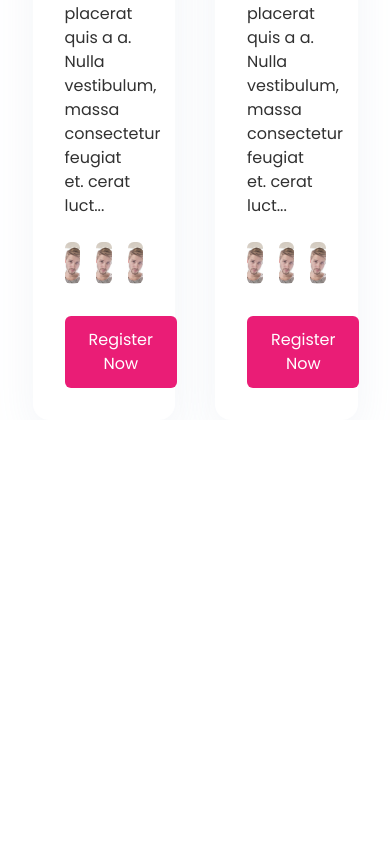
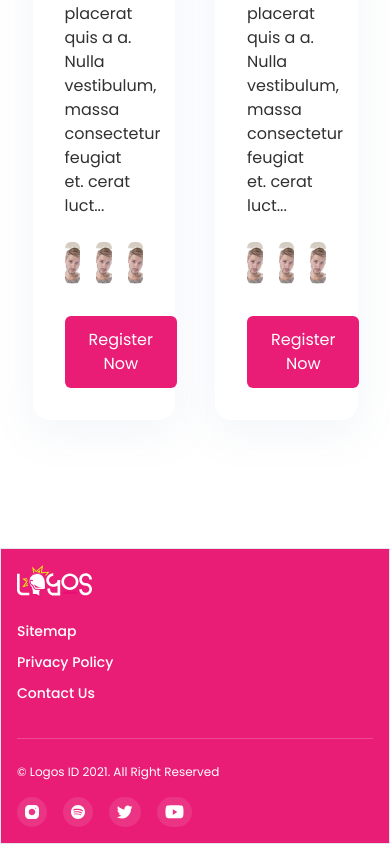
Before and after one commit to logos-engineer/logos-fest, a Next.js app: page /speakers/1 in a window 390 px wide. Shown: the part 1678-2522 px from the top of the page. Before the commit the page ends 2098 px from the top, so only its background shows below. Built offline with nearby package versions, Linux system fonts and the light colour scheme.

Commit message:
add responsive footer

```diff
--- a/src/components/Layout/Footer.js
+++ b/src/components/Layout/Footer.js
@@ -5,25 +5,27 @@ import IconLink from './Footer/IconLink'
 
 const Footer = () => {
   return (
-    <footer className="mt-32 px-40 py-14 w-full bg-pink-500 border">
-      <div className="mx-auto max-w-screen-xl">
+    <footer className="mt-32 p-4 w-full bg-pink-500 border lg:px-40 lg:py-14">
+      <div className="max-w-screen-xl lg:mx-auto">
         <img
           src="/icon/logos-white.svg"
-          className="h-[32px] mx-auto w-auto"
+          className="h-[32px] w-auto lg:mx-auto"
           alt="Logos Logo"
         />
-        <div className="w-[50%] flex justify-between mt-6 mx-auto">
+        <div className="lg:w-[50%] flex flex-col justify-between mt-6 w-full lg:flex-row lg:mx-auto">
           <FooterLink href="/">Sitemap</FooterLink>
           <FooterLink href="/">Privacy Policy</FooterLink>
           <FooterLink href="/">Contact Us</FooterLink>
         </div>
 
-        <div className="h-[1px] flex mt-11 w-full bg-white bg-opacity-20">
+        <div className="h-[1px] flex mt-6 w-full bg-white bg-opacity-20 lg:mt-11">
           {' '}
         </div>
-        <div className="flex items-center justify-between mt-6">
-          <h5 className="text-white font-semibold">© 2021 Logos ID</h5>
-          <div className="flex gap-1">
+        <div className="flex flex-col justify-between mt-6 lg:flex-row lg:items-center">
+          <h5 className="text-white text-xs lg:text-base lg:font-semibold">
+            © Logos ID 2021. All Right Reserved
+          </h5>
+          <div className="flex gap-4 mt-4 lg:gap-1 lg:mt-0">
             <IconLink src="/icon/instagram.svg" href="/" alt="instagram" />
             <IconLink src="/icon/spotify.svg" href="/" alt="spotify" />
             <IconLink src="/icon/twitter.svg" href="/" alt="twitter" />
--- a/src/components/Layout/Footer/FooterLink.js
+++ b/src/components/Layout/Footer/FooterLink.js
@@ -1,19 +1,19 @@
-import propTypes from 'prop-types';
-import React from 'react';
-import Link from 'next/link';
+import propTypes from 'prop-types'
+import React from 'react'
+import Link from 'next/link'
 
 function FooterLink({ href, children }) {
   return (
     <Link passHref href={href}>
-      <a className="relative pb-2 text-white text-lg font-medium border-b-2 border-transparent hover:border-white transition-colors">
+      <a className="relative pb-2 text-white text-sm font-medium border-b-2 border-transparent hover:border-white transition-colors lg:text-lg">
         {children}
       </a>
     </Link>
-  );
+  )
 }
 
 FooterLink.propTypes = {
   children: propTypes.node.isRequired,
   href: propTypes.string.isRequired,
-};
-export default FooterLink;
+}
+export default FooterLink
--- a/src/components/Layout/Layout.js
+++ b/src/components/Layout/Layout.js
@@ -9,7 +9,7 @@ const Layout = ({ children }) => {
       <Header />
       <RegisterModal />
       {children}
-      {/* <Footer /> */}
+      <Footer />
     </>
   )
 }
```
